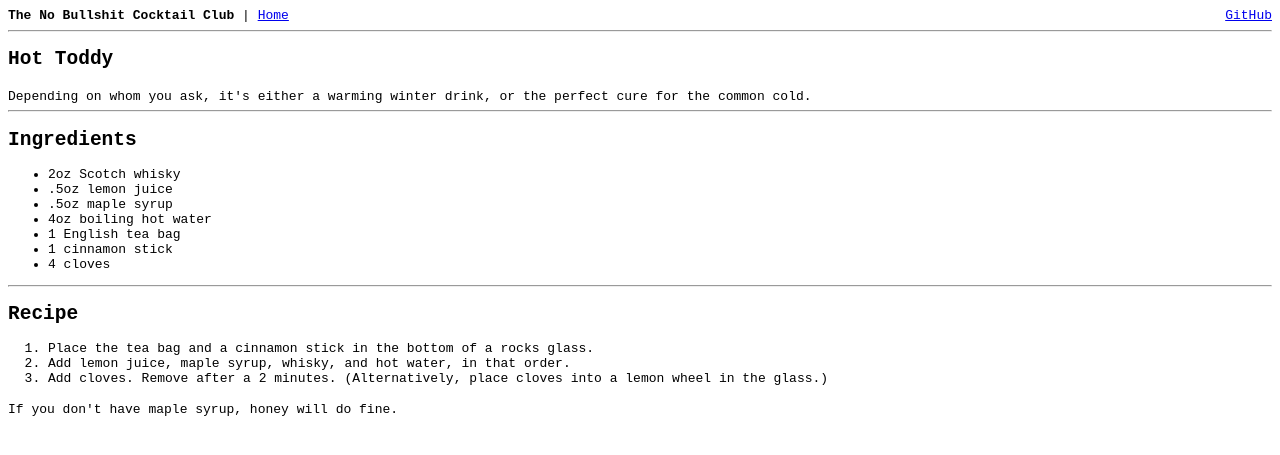
After one commit to nathankellenicki/thenobullshitcocktailclub, a web app: file docs/hot-toddy/index.html in a window 1280 px wide. The commit adds this page. Shown: the top 455 px of the page. Run offline with its HTML, style and script files only (its server is not run), Linux system fonts and the light colour scheme.

Commit message:
Added Hot Toddy

```diff
--- a/docs/20th-century/index.html
+++ b/docs/20th-century/index.html
@@ -1,5 +1,5 @@
 <!DOCTYPE html>
-<html>
+<html lang="en">
 <head>
 <title>20th Century | The No Bullshit Cocktail Club</title>
 <script data-ad-client="ca-pub-9513501695237814" async src="https://pagead2.googlesyndication.com/pagead/js/adsbygoogle.js"></script>
--- a/docs/daquiri/index.html
+++ b/docs/daquiri/index.html
@@ -1,5 +1,5 @@
 <!DOCTYPE html>
-<html>
+<html lang="en">
 <head>
 <title>Daquiri | The No Bullshit Cocktail Club</title>
 <script data-ad-client="ca-pub-9513501695237814" async src="https://pagead2.googlesyndication.com/pagead/js/adsbygoogle.js"></script>
--- /dev/null
+++ b/docs/hot-toddy/index.html
@@ -0,0 +1,59 @@
+<!DOCTYPE html>
+<html lang="en">
+<head>
+<title>Hot Toddy | The No Bullshit Cocktail Club</title>
+<script data-ad-client="ca-pub-9513501695237814" async src="https://pagead2.googlesyndication.com/pagead/js/adsbygoogle.js"></script>
+</head>
+
+<body>
+<tt>
+
+<table width="100%" cellpadding="0" cellspacing="0" border="0">
+<tr>
+
+<td align="left">
+<b>The No Bullshit Cocktail Club</b> | <a href="/">Home</a>
+</td>
+
+<td align="right">
+<a href="https://github.com/nathankellenicki/thenobullshitcocktailclub/">GitHub</a>
+</td>
+
+</tr>
+</table>
+
+<hr />
+<h2>Hot Toddy</h2>
+
+Depending on whom you ask, it&#39;s either a warming winter drink, or the perfect cure for the common cold.
+
+<hr />
+
+<h2>Ingredients</h2>
+
+<ul>
+    <li>2oz Scotch whisky</li>
+    <li>.5oz lemon juice</li>
+    <li>.5oz maple syrup</li>
+    <li>4oz boiling hot water</li>
+    <li>1 English tea bag</li>
+    <li>1 cinnamon stick</li>
+    <li>4 cloves</li>
+</ul>
+
+<hr />
+
+<h2>Recipe</h2>
+
+<ol>
+    <li>Place the tea bag and a cinnamon stick in the bottom of a rocks glass.</li>
+    <li>Add lemon juice, maple syrup, whisky, and hot water, in that order.</li>
+    <li>Add cloves. Remove after a 2 minutes. (Alternatively, place cloves into a lemon wheel in the glass.)</li>
+</ol>
+
+If you don&#39;t have maple syrup, honey will do fine.
+
+</tt>
+</body>
+
+</html>
--- a/docs/index.html
+++ b/docs/index.html
@@ -1,5 +1,5 @@
 <!DOCTYPE html>
-<html>
+<html lang="en">
 <head>
 <title>Home | The No Bullshit Cocktail Club</title>
 <script data-ad-client="ca-pub-9513501695237814" async src="https://pagead2.googlesyndication.com/pagead/js/adsbygoogle.js"></script>
@@ -31,6 +31,7 @@ Too many online cocktail websites have paragraphs of bullshit, requiring you to
 
 <a href="/20th-century">20th Century</a><br />
 <a href="/daquiri">Daquiri</a><br />
+<a href="/hot-toddy">Hot Toddy</a><br />
 <a href="/lemon-drop">Lemon Drop</a><br />
 <a href="/manhattan">Manhattan</a><br />
 <a href="/margarita">Margarita</a><br />
--- a/docs/lemon-drop/index.html
+++ b/docs/lemon-drop/index.html
@@ -1,5 +1,5 @@
 <!DOCTYPE html>
-<html>
+<html lang="en">
 <head>
 <title>Lemon Drop | The No Bullshit Cocktail Club</title>
 <script data-ad-client="ca-pub-9513501695237814" async src="https://pagead2.googlesyndication.com/pagead/js/adsbygoogle.js"></script>
--- a/docs/manhattan/index.html
+++ b/docs/manhattan/index.html
@@ -1,5 +1,5 @@
 <!DOCTYPE html>
-<html>
+<html lang="en">
 <head>
 <title>Manhattan | The No Bullshit Cocktail Club</title>
 <script data-ad-client="ca-pub-9513501695237814" async src="https://pagead2.googlesyndication.com/pagead/js/adsbygoogle.js"></script>
--- a/docs/margarita/index.html
+++ b/docs/margarita/index.html
@@ -1,5 +1,5 @@
 <!DOCTYPE html>
-<html>
+<html lang="en">
 <head>
 <title>Margarita | The No Bullshit Cocktail Club</title>
 <script data-ad-client="ca-pub-9513501695237814" async src="https://pagead2.googlesyndication.com/pagead/js/adsbygoogle.js"></script>
--- a/docs/mint-julep/index.html
+++ b/docs/mint-julep/index.html
@@ -1,5 +1,5 @@
 <!DOCTYPE html>
-<html>
+<html lang="en">
 <head>
 <title>Mint Julep | The No Bullshit Cocktail Club</title>
 <script data-ad-client="ca-pub-9513501695237814" async src="https://pagead2.googlesyndication.com/pagead/js/adsbygoogle.js"></script>
--- a/docs/negroni/index.html
+++ b/docs/negroni/index.html
@@ -1,5 +1,5 @@
 <!DOCTYPE html>
-<html>
+<html lang="en">
 <head>
 <title>Negroni | The No Bullshit Cocktail Club</title>
 <script data-ad-client="ca-pub-9513501695237814" async src="https://pagead2.googlesyndication.com/pagead/js/adsbygoogle.js"></script>
--- a/docs/old-fashioned/index.html
+++ b/docs/old-fashioned/index.html
@@ -1,5 +1,5 @@
 <!DOCTYPE html>
-<html>
+<html lang="en">
 <head>
 <title>Old Fashioned | The No Bullshit Cocktail Club</title>
 <script data-ad-client="ca-pub-9513501695237814" async src="https://pagead2.googlesyndication.com/pagead/js/adsbygoogle.js"></script>
--- a/docs/penicillin/index.html
+++ b/docs/penicillin/index.html
@@ -1,5 +1,5 @@
 <!DOCTYPE html>
-<html>
+<html lang="en">
 <head>
 <title>Penicillin | The No Bullshit Cocktail Club</title>
 <script data-ad-client="ca-pub-9513501695237814" async src="https://pagead2.googlesyndication.com/pagead/js/adsbygoogle.js"></script>
--- a/docs/vesper-martini/index.html
+++ b/docs/vesper-martini/index.html
@@ -1,5 +1,5 @@
 <!DOCTYPE html>
-<html>
+<html lang="en">
 <head>
 <title>Vesper Martini | The No Bullshit Cocktail Club</title>
 <script data-ad-client="ca-pub-9513501695237814" async src="https://pagead2.googlesyndication.com/pagead/js/adsbygoogle.js"></script>
--- a/src/build.ts
+++ b/src/build.ts
@@ -32,7 +32,7 @@ const recipes: any = [];
         const recipe = JSON.parse(fs.readFileSync(path.join(RECIPE_DIR, file)).toString());
         recipe.filename = path.basename(file, ".json");
         recipe.ingredients = recipe.ingredients.map((ingredient: any) => {
-            ingredient.unit = ["oz", "ml", "tsp", "tbsp", ""].indexOf(ingredient.unit) >= 0 ? ingredient.unit : ` ${ingredient.unit}`;
+            ingredient.unit = ["oz", "ml", "tsp", "tbsp", "", undefined].indexOf(ingredient.unit) >= 0 ? ingredient.unit : ` ${ingredient.unit}`;
             ingredient.amount = ingredient.amount < 1 ? ingredient.amount.toString().substr(1) : ingredient.amount;
             return ingredient;
         });
--- a/src/templates/header.mustache
+++ b/src/templates/header.mustache
@@ -1,5 +1,5 @@
 <!DOCTYPE html>
-<html>
+<html lang="en">
 <head>
 <title>{{name}} | The No Bullshit Cocktail Club</title>
 <script data-ad-client="ca-pub-9513501695237814" async src="https://pagead2.googlesyndication.com/pagead/js/adsbygoogle.js"></script>
```
Also changed, not shown: recipes/hot-toddy.json (added, +19 -0 lines).
